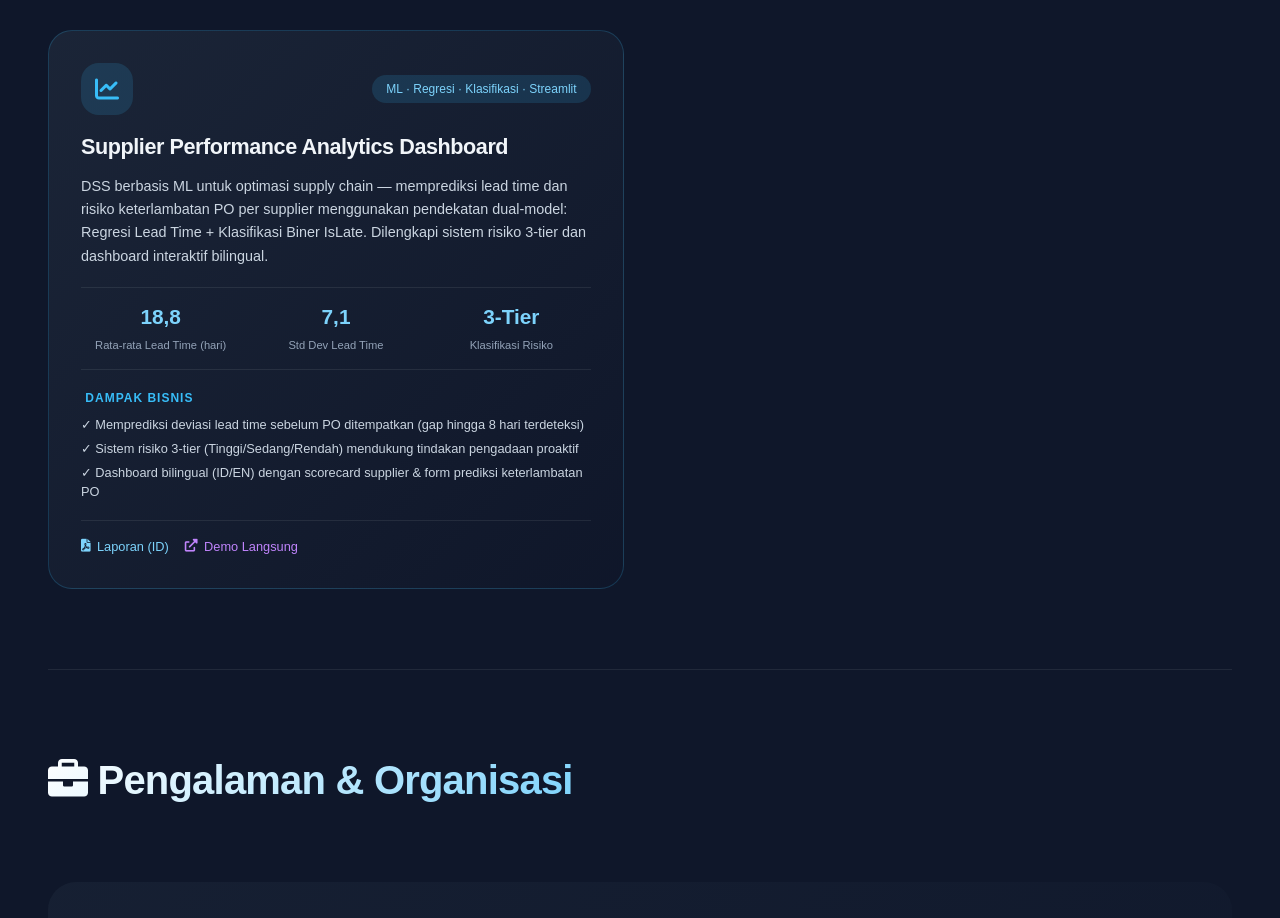
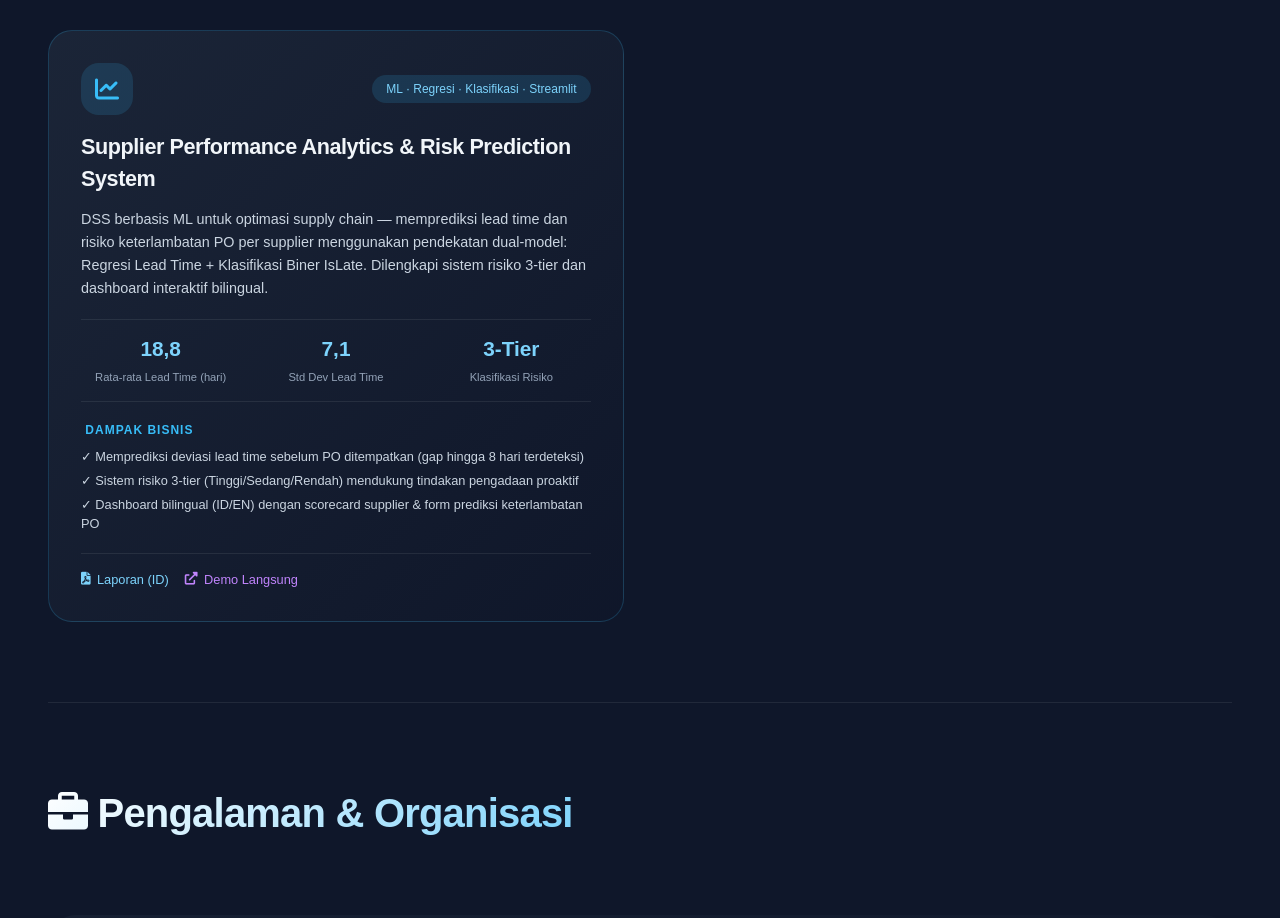
Before and after one commit to andrenugrahaakbar-gif/web_portofolio, a React (Vite) app: page / in a window 1280 px wide. Shown: the part 3182-4100 px from the top of the page. Built offline with nearby package versions, Linux system fonts and the light colour scheme.

Commit message:
Update P3

```diff
--- a/src/i18n.js
+++ b/src/i18n.js
@@ -78,7 +78,7 @@ const translations = {
     project2Impact2: "Zero vehicle overloads after optimization vs. chronic overload at DC2 & DC3",
     project2Impact3: "40.52% suboptimal allocations eliminated via ILP-based DC assignment",
 
-    project3Title: "Supplier Performance Analytics Dashboard",
+    project3Title: "Supplier Performance Analytics & Risk Prediction System",
     project3Badge: "ML · Regression · Classification · Streamlit",
     project3Desc: "ML-based DSS for supply chain optimization — predicts lead times and PO delay risk per supplier using a dual-model approach: Lead Time Regression + IsLate Binary Classifier. Features a 3-tier risk system and bilingual interactive dashboard.",
     project3Metric1: "18.8",
@@ -240,7 +240,7 @@ const translations = {
     project2Impact2: "Nol kendaraan overload setelah optimasi vs. overload kronis di DC2 & DC3",
     project2Impact3: "40,52% alokasi suboptimal dieliminasi melalui penugasan DC berbasis ILP",
 
-    project3Title: "Supplier Performance Analytics Dashboard",
+    project3Title: "Supplier Performance Analytics & Risk Prediction System",
     project3Badge: "ML · Regresi · Klasifikasi · Streamlit",
     project3Desc: "DSS berbasis ML untuk optimasi supply chain — memprediksi lead time dan risiko keterlambatan PO per supplier menggunakan pendekatan dual-model: Regresi Lead Time + Klasifikasi Biner IsLate. Dilengkapi sistem risiko 3-tier dan dashboard interaktif bilingual.",
     project3Metric1: "18,8",
```
Also changed, not shown: 2 other files (tests, documents, lock files or other folders).
